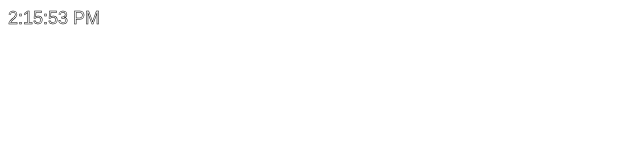
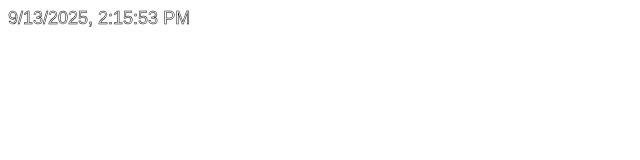
Before and after one commit to joerkig/joerkig.github.io, a plain HTML site: page index.html in a window 1280 px wide. Shown: the whole page, without its empty margins (0-640 px from the left). Drawn offline with Linux system fonts and the light colour scheme.

Commit message:
Update index.html

```diff
--- a/index.html
+++ b/index.html
@@ -9,7 +9,7 @@
         </div>
         <script>
             setInterval(() => {
-                document.querySelector('#clock').textContent = new Date().toLocaleTimeString()
+                document.querySelector('#clock').textContent = new Date().toLocaleString()
             }, 100);
         </script>
     </body>
```
